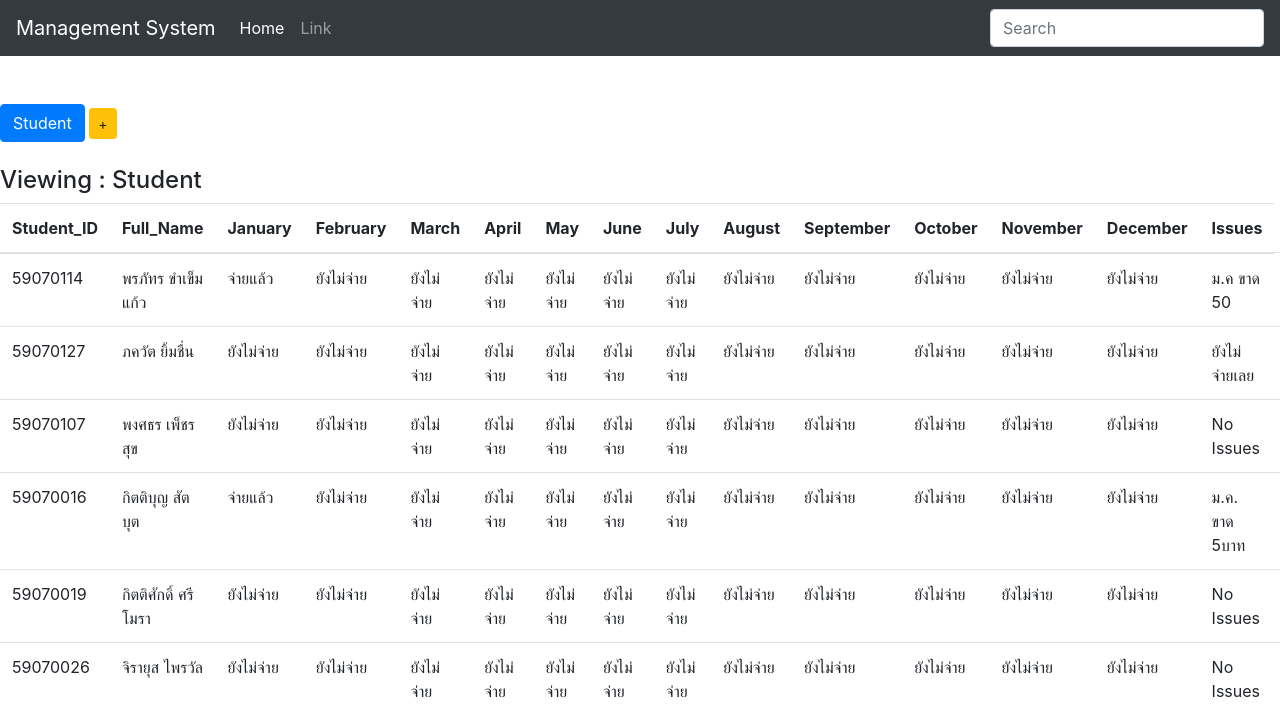
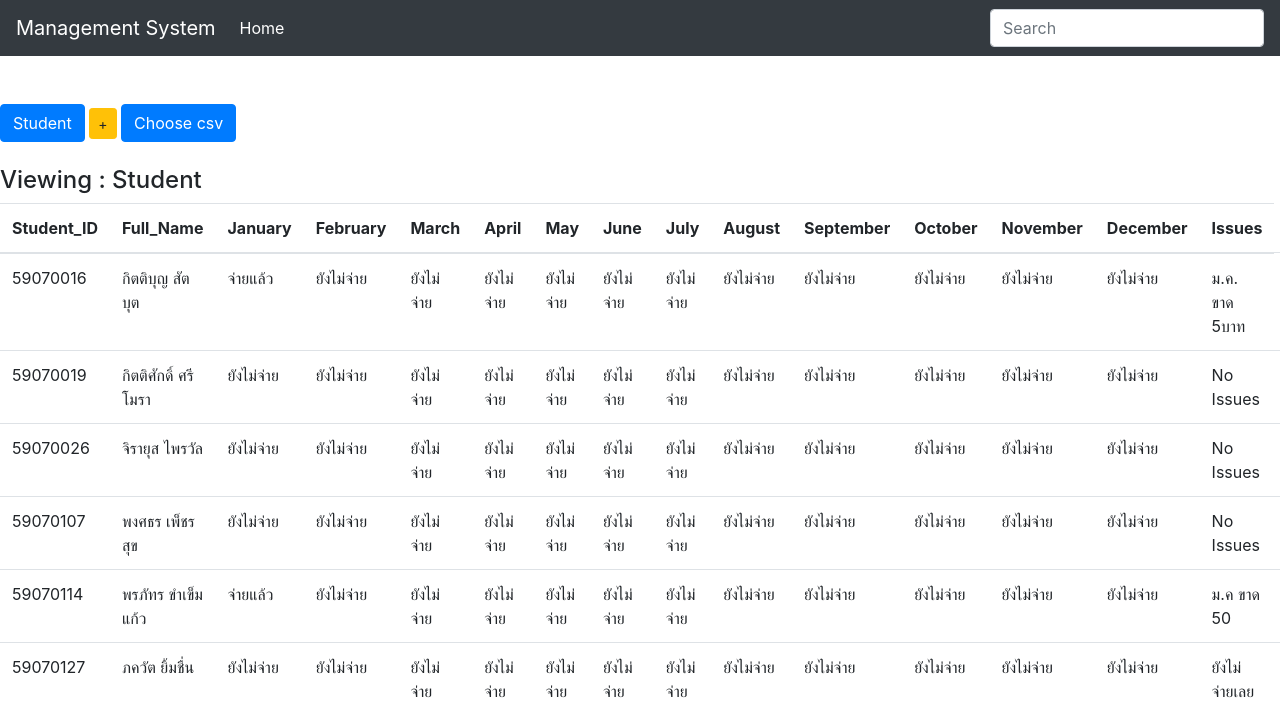
Before and after one commit to japzero02/give-me-the-money, a Django app: page /display_student in a window 1280 px wide; the page is wider, and only the part inside the window is pictured. Shown: the top 714 px of that part. Run offline with Django 3.2, Linux system fonts and the light colour scheme; data comes from the database, SQL or seed files in the repository; both versions use the stored data as it was after the commit; some libraries are stand-ins or nearby versions.

Commit message:
commit feature upload file csv for add student name
can upload file csv for add student in database

```diff
--- a/money/mainapp/templates/base.html
+++ b/money/mainapp/templates/base.html
@@ -23,7 +23,7 @@
                 <a class="nav-link" href="{% url 'index' %}">Home <span class="sr-only">(current)</span></a>
             </li>
             <li class="nav-item">
-                <a class="nav-link" href="#">Link</a>
+                <a class="nav-link" href="#"></a>
             </li>
         </ul>
         <form class="form-inline my-2 my-md-0">
--- a/money/mainapp/templates/index.html
+++ b/money/mainapp/templates/index.html
@@ -8,6 +8,7 @@
 
     <a href="{% url 'display_student' %}" class="btn btn-primary btn-md" role="button"> Student</a>
     <a href="{% url 'add_student' %}" class="btn btn-warning btn-sm" role="button"> +</a>
+    <a href="{% url 'upload_csv' %}" class="btn btn-primary btn-md" role="button">Choose csv</a>
 
 {#    <a href="{% url 'display_january' %}" class="btn btn-primary btn-md" role="button"> January</a>#}
 {#    <a href="#" class="btn btn-warning btn-sm" role="button"> +</a>#}
--- a/money/mainapp/urls.py
+++ b/money/mainapp/urls.py
@@ -5,4 +5,5 @@ urlpatterns = [
     url(r'^display_student$', display_student, name='display_student'),
     url(r'^add_student$', add_student, name="add_student"),
     url(r'^edit_student/(?P<pk>\d+)$', edit_student, name='edit_student'),
+    url(r'^upload_csv$', upload_csv, name='upload_csv'),
 ]
--- a/money/mainapp/views.py
+++ b/money/mainapp/views.py
@@ -1,6 +1,9 @@
 from django.shortcuts import render, redirect, get_object_or_404
 from .models import *
 from .forms import *
+import csv, io
+from django.contrib import messages
+
 
 # Create your views here.
 def index(request):
@@ -9,7 +12,7 @@ def index(request):
 
 def display_student(request):
     """Show student database in html"""
-    items = Student.objects.all()
+    items = Student.objects.all().order_by('student_id')
     context = {
         'items': items,
         'header': 'Student',
@@ -31,7 +34,7 @@ def add_student(request):
 
 
 def edit_student(request, pk):
-    """edit student by primarykey"""
+    """edit student by primary key"""
     item = get_object_or_404(Student, pk=pk)
     if request.method == "POST":
         form = StudentForm(request.POST, instance=item)
@@ -41,3 +44,24 @@ def edit_student(request, pk):
     else:
         form = StudentForm(instance=item)
         return render(request, 'edit_item.html', {'form': form})
+
+
+def upload_csv(request):
+    """this function can add student by csv file"""
+    template = "upload_csv.html"
+    data = Student.objects.all()
+    if request.method == "GET":
+        return render(request, template)
+    csv_file = request.FILES['file']
+    if not csv_file.name.endswith('.csv'):
+        messages.error(request, 'This not csv file please try again!')
+    data_set = csv_file.read().decode('UTF-8')
+    io_string = io.StringIO(data_set)
+    for column in csv.reader(io_string, delimiter=',', quotechar="|"):
+        _, created = Student.objects.update_or_create(
+            student_id=column[0],
+            first_name=column[1],
+            last_name=column[2]
+        )
+    context = {}
+    return render(request, 'index.html', context)
```
Also changed, not shown: money/mainapp/templates/upload_csv.html (added, +25 -0 lines), money/db.sqlite3.
